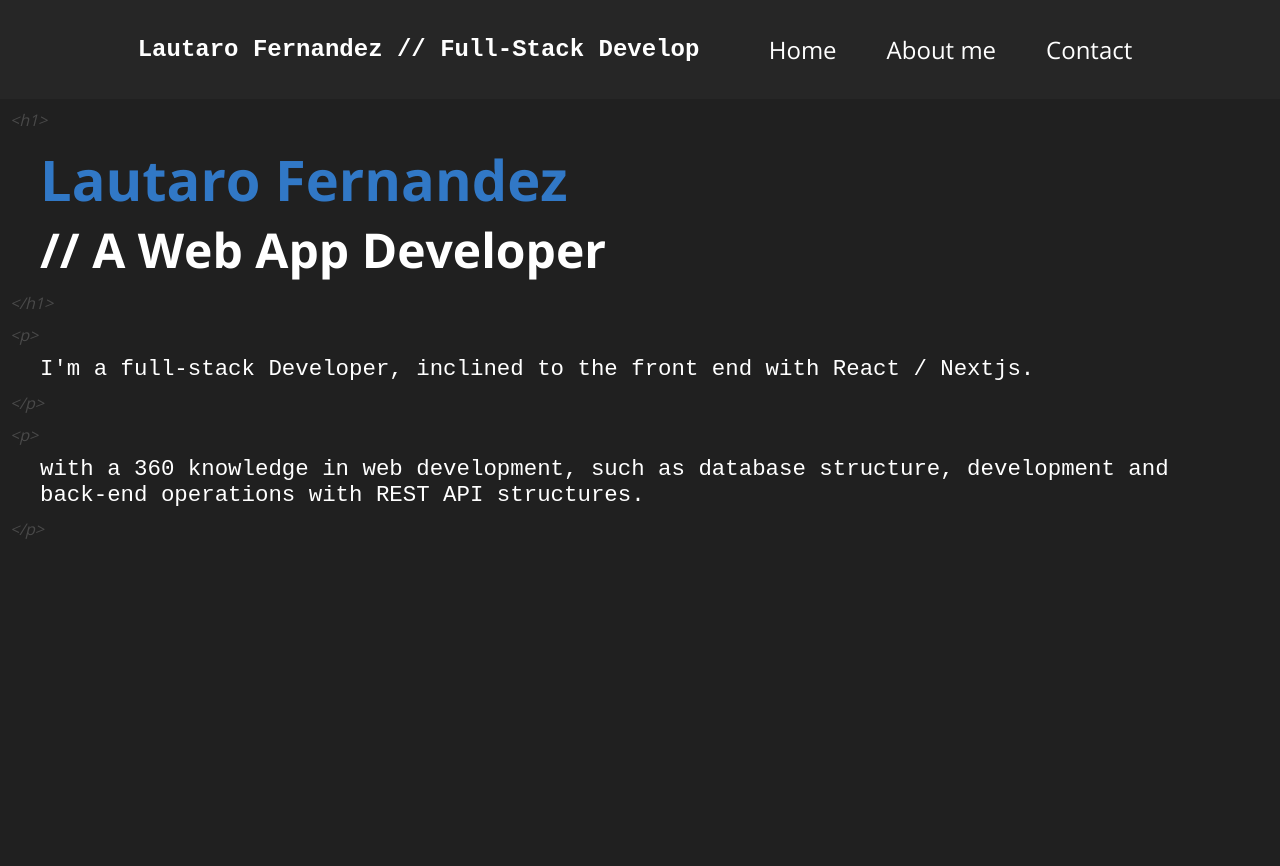
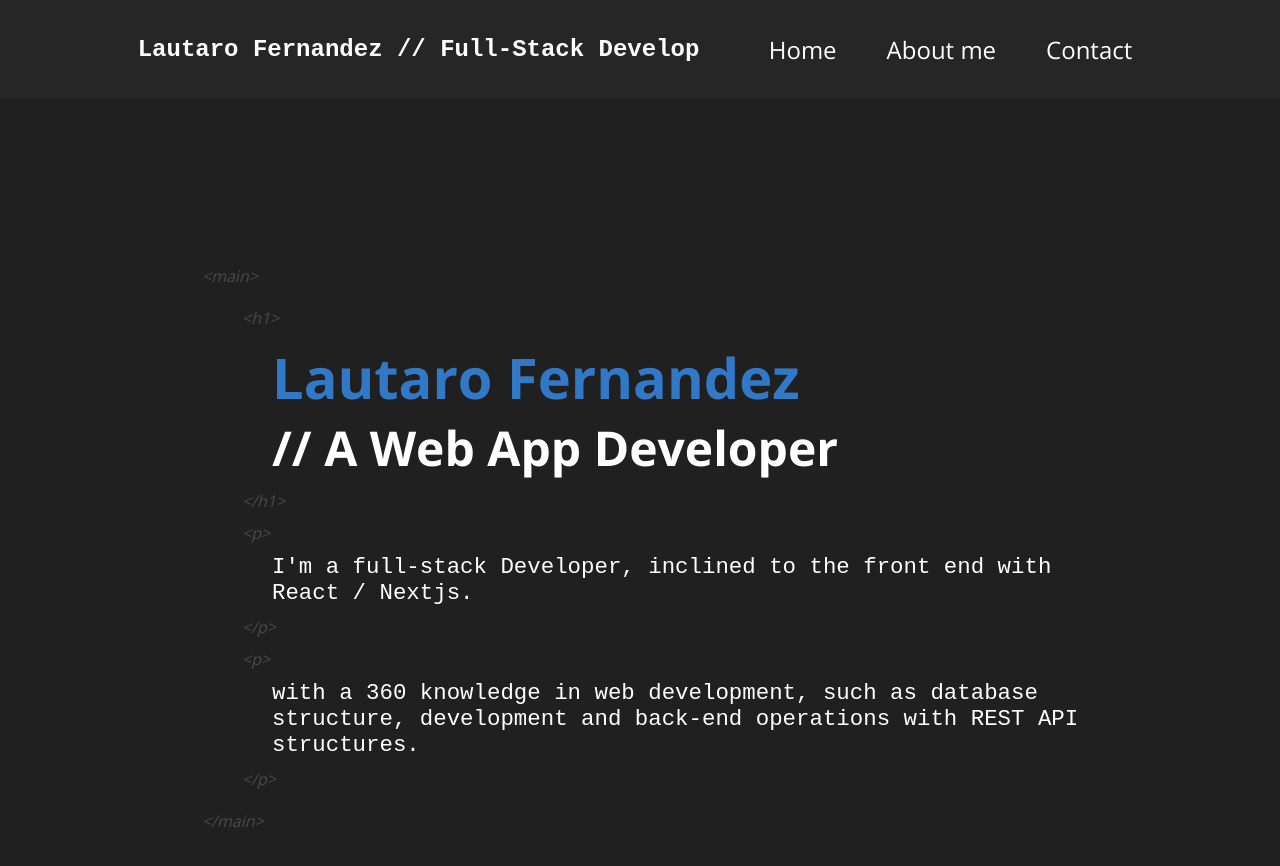
Before and after one commit to LautaroJSON/my-portfolio-Lautaro, a Next.js app: page /home in a window 1280 px wide. Shown: the top 866 px of the page. Before the commit the page ends 800 px from the top, so only its background shows below. Built offline with nearby package versions, Linux system fonts and the light colour scheme; a web font is replaced by a local one.

Commit message:
perf: add tag component

```diff
--- a/layout/index.tsx
+++ b/layout/index.tsx
@@ -1,17 +1,23 @@
-import React from "react"
 import Header from "../components/header"
-import { LayoutContainer } from "./styles"
+import Tag from "../components/tag"
+import { LayoutChilderenConteiner, LayoutContainer } from "./styles"
 
-const Layout = ({ children }) => {
-  const SECTIONS_HEADER: any = [
-    { name: "Home" },
-    { name: "About me" },
-    { name: "Contact" },
-  ]
+interface ILayout {
+  children: JSX.Element
+}
+export const SECTIONS_HEADER: any = [
+  { name: "Home", href: "#home" },
+  { name: "About me", href: "#about-me" },
+  { name: "Contact", href: "#contact" },
+]
+
+const Layout = ({ children }: ILayout) => {
   return (
     <LayoutContainer>
       <Header sections={SECTIONS_HEADER} />
-      <div>{children}</div>
+      <LayoutChilderenConteiner className="animation-disaper">
+        <Tag tagName="main">{children}</Tag>
+      </LayoutChilderenConteiner>
     </LayoutContainer>
   )
 }
--- a/layout/styles.tsx
+++ b/layout/styles.tsx
@@ -1,3 +1,20 @@
 import styled from "styled-components"
 
-export const LayoutContainer = styled.main``
+export const LayoutContainer = styled.div``
+
+export const LayoutChilderenConteiner = styled.main`
+  margin-top: 100px;
+  margin-left: 12rem;
+  margin-right: 12rem;
+
+  box-sizing: border-box;
+  height: calc(100vh - 100px);
+  display: flex;
+  /* justify-content: center; */
+  align-items: center;
+  /* margin: 100px 12rem 0px 12rem; */
+
+  @media (max-width: 540px) {
+    margin: 70px 1rem 0px 1rem;
+  }
+`
```
